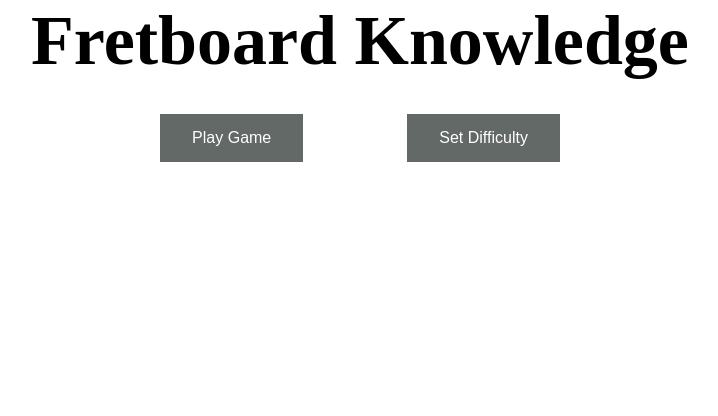
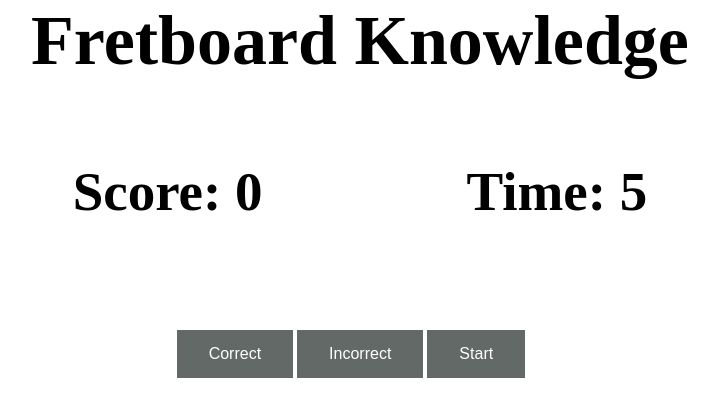
Before and after one commit to duojet2ez/Fretboard-Knowledge, a website: page index.html in a window 1280 px wide. Both pictures are taken after a click on the button "Play Game". Shown: the whole page, without its empty margins (280-998 px from the left). Drawn offline with Linux system fonts and the light colour scheme.

Commit message:
intro screen button working starts game

```diff
--- a/game.js
+++ b/game.js
@@ -13,6 +13,9 @@ document.addEventListener('DOMContentLoaded', function(){
     const scoreWindow = document.querySelector('.window');
     const yourScoreText = document.querySelector('.score_text');
     const playAgain = document.getElementById('pAgain');
+    const play = document.getElementById('play');
+    const introScreen = document.querySelector('.introScreen');
+    const gameScreen = document.querySelector('.gameScreen');
 
     let score;
     const setTimerVal = 5;
@@ -24,6 +27,13 @@ document.addEventListener('DOMContentLoaded', function(){
     let clearGlobalTimer;
 
 
+    function playGame(){
+        //hide introScreen
+        introScreen.style.display = 'none';
+
+        //turn on gameScreen
+        gameScreen.style.display = 'initial';
+    }
 
     function setRandStringNote(){
         let randNoteIndex = Math.floor(Math.random() * (17));
@@ -94,6 +104,8 @@ document.addEventListener('DOMContentLoaded', function(){
 
     start.addEventListener('click', startGame);
 
+    play.addEventListener('click', playGame);
+
     increment.addEventListener('click', function(){
         if(started){
             //increment update score in html
--- a/index.html
+++ b/index.html
@@ -10,7 +10,7 @@
                 <h1> Fretboard Knowledge </h1>
             </div>
             <div class="introScreen">
-                <button id="play" onClick="playGame()">Play Game</button>
+                <button id="play">Play Game</button>
                 <button id="difficulty">Set Difficulty</button>
             </div>
 
--- a/style.css
+++ b/style.css
@@ -16,7 +16,6 @@ h2{
     margin-right: 100px;
     margin-left: 100px;
 }
-
 #play,
 #difficulty{
     background-color: #636967; /* Green */
```
